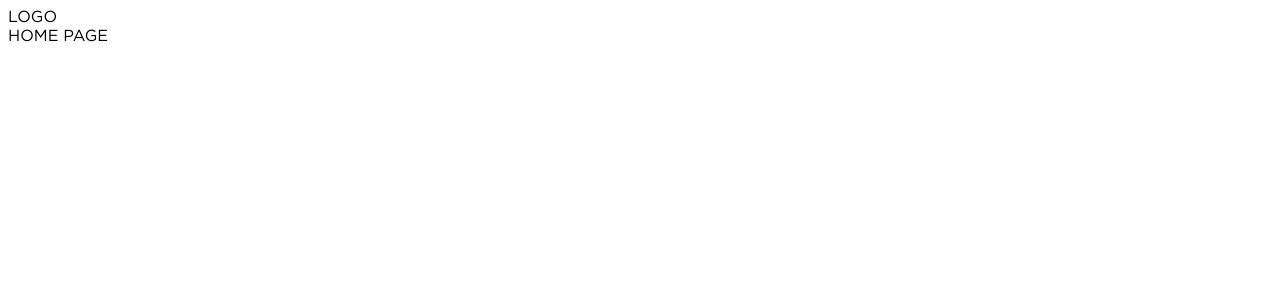
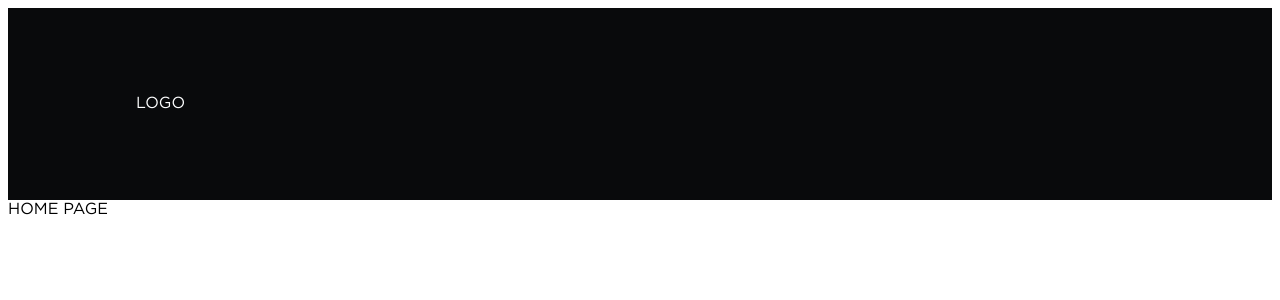
Before and after one commit to valentinEutrope/scaleless-site, a React (Create React App) app: page / in a window 1280 px wide. Shown: the top 300 px of the page. Built offline with nearby package versions, Linux system fonts and the light colour scheme.

Commit message:
begin to implement navbar

```diff
--- a/src/components/Navbar/Navbar.js
+++ b/src/components/Navbar/Navbar.js
@@ -2,7 +2,7 @@ import React from "react";
 import { withRouter } from "react-router-dom";
 
 const Navbar = () => {
-  return <div>LOGO</div>;
+  return <div className="navbar__container">LOGO</div>;
 };
 
 export default withRouter(Navbar);
--- /dev/null
+++ b/src/components/Navbar/navbar.scss
@@ -0,0 +1,12 @@
+.navbar {
+    &__container {
+        display: flex;
+        align-items: center;
+
+        color: $secondary;
+        background-color: $primary;
+
+        padding: 2rem 8rem;
+        height: 8rem;
+    }
+}
--- a/src/index.scss
+++ b/src/index.scss
@@ -1,5 +1,6 @@
 @import "./assets/fonts/fonts.css";
 @import "./variables.scss";
+@import "./components/Navbar/navbar.scss";
 
 body {
     font-family: Gotham;
```
